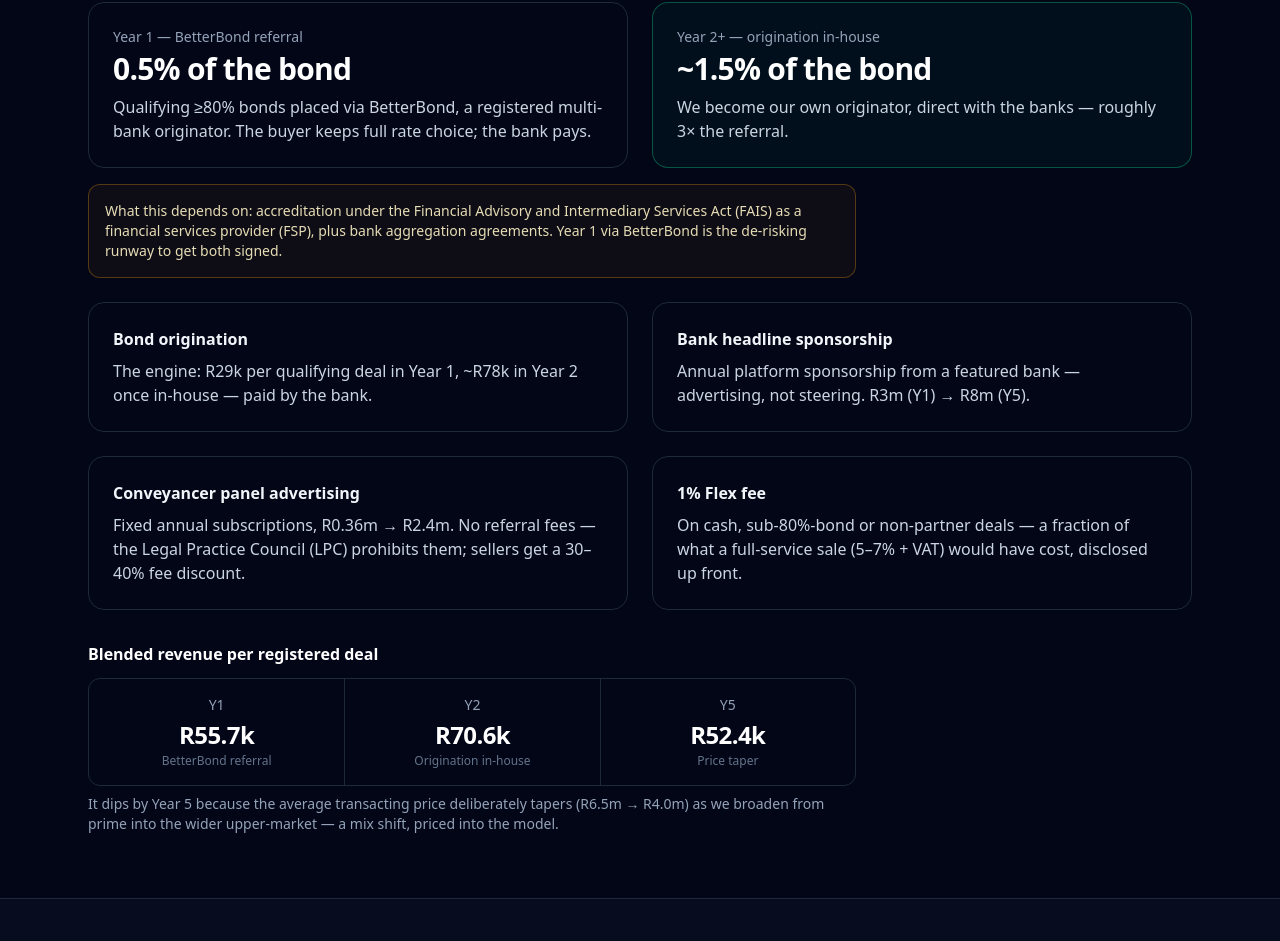
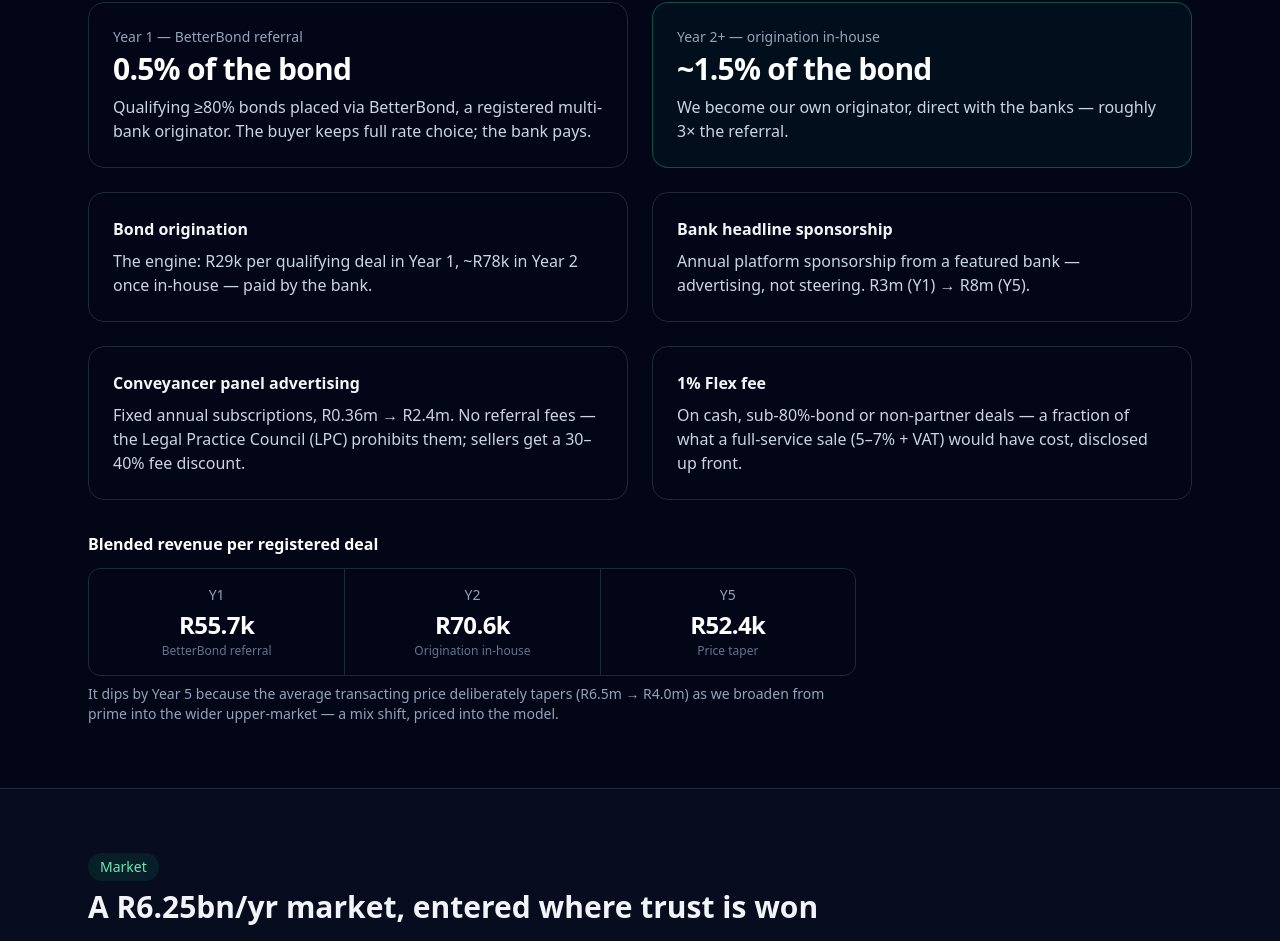
Before and after one commit to getluckyjo/sell-direct, a Next.js app in the folder apps/fundraising/: page / in a window 1280 px wide. Shown: the part 1956-2897 px from the top of the page. Built offline with nearby package versions, Linux system fonts and the light colour scheme.

Commit message:
fix(fundraising): remove the accreditation depends-on note from the revenue model
Co-Authored-By: Claude Fable 5 <noreply@anthropic.com>
Claude-Session: https://claude.ai/code/session_01DsmGzicTcJQv9F7d3zbHeo

```diff
--- a/apps/fundraising/app/page.tsx
+++ b/apps/fundraising/app/page.tsx
@@ -182,9 +182,6 @@ export default function Investors() {
             </div>
           ))}
         </div>
-        <p className="mt-4 max-w-3xl rounded-xl border border-amber-500/30 bg-amber-500/5 p-4 text-sm text-amber-100/90">
-          {MODEL_SECTION.dependsOn}
-        </p>
         <div className="mt-6 grid gap-6 md:grid-cols-2">
           {MODEL_SECTION.revenueLines.map((line) => (
             <div
--- a/apps/fundraising/content/pitch.ts
+++ b/apps/fundraising/content/pitch.ts
@@ -110,8 +110,6 @@ export const MODEL_SECTION = {
       body: 'We become our own originator, direct with the banks — roughly 3× the referral.',
     },
   },
-  dependsOn:
-    'What this depends on: accreditation under the Financial Advisory and Intermediary Services Act (FAIS) as a financial services provider (FSP), plus bank aggregation agreements. Year 1 via BetterBond is the de-risking runway to get both signed.',
   revenueLines: [
     {
       title: 'Bond origination',
```
